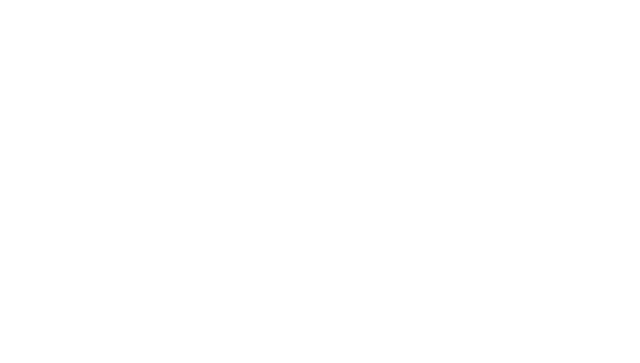
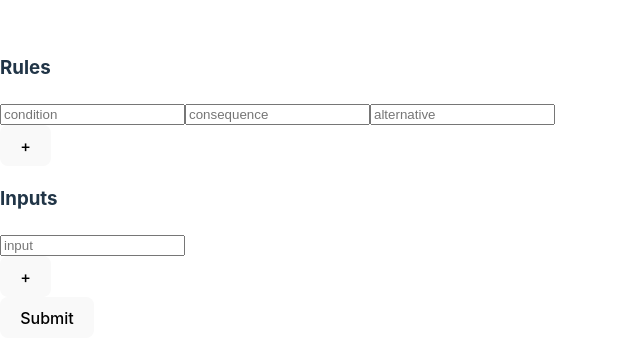
Before and after one commit to josephrobertlopez/React-Rule-Engine, a React (Vite) app: page / in a window 1280 px wide. Shown: the part 213-576 px from the top of the page, without its empty margins (0-640 px from the left). Built offline with nearby package versions, Linux system fonts and the light colour scheme.

Commit message:
Temporary code
UI is formed but code needs heavy refactoring

```diff
--- a/src/App/index.jsx
+++ b/src/App/index.jsx
@@ -1,10 +1,108 @@
 import * as React from 'react';
+import { Ruleset } from "../components/Ruleset";
+import {Rule} from "../components/Rule";
+
+const RuleInput = ({ onChange, index }) => (
+  <div>
+    <input type="text" placeholder="condition" onChange={e => onChange(e, 'condition', index)} />
+    <input type="text" placeholder="consequence" onChange={e => onChange(e, 'consequence', index)} />
+    <input type="text" placeholder="alternative" onChange={e => onChange(e, 'alternative', index)} />
+  </div>
+);
+
+const Input = ({ onChange, index }) => (
+  <div>
+    <input type="text" placeholder="input" onChange={event => onChange(event, 'input', index)} />
+  </div>
+);
+
+const Form = ({ rules, inputs, onRuleChange, onInputChange, onSubmit }) => {
+  const [ruleInputs, setRuleInputs] = React.useState(rules);
+  const [inputValues, setInputValues] = React.useState(inputs);
+
+  const handleRuleChange = (newRuleInputs) => {
+    setRuleInputs(newRuleInputs);
+    onRuleChange(newRuleInputs);
+  };
+
+  const handleInputChange = (newInputValues) => {
+    setInputValues(newInputValues);
+    onInputChange(newInputValues);
+  };
+
+  const handleSubmit = (event) => {
+    event.preventDefault();
+    onSubmit(ruleInputs, inputValues);
+  };
+
+  return (
+    <form onSubmit={handleSubmit}>
+      <div>
+        <h3>Rules</h3>
+        {ruleInputs.map((rule, index) => (
+          <RuleInput
+            key={index}
+            index={index}
+            onChange={handleRuleChange}
+          />
+        ))}
+        <button type="button" onClick={() => handleRuleChange([...ruleInputs, { condition: '', consequence: '', alternative: '' }])}>
+          +
+        </button>
+      </div>
+      <div>
+        <h3>Inputs</h3>
+        {inputValues.map((input, index) => (
+          <Input
+            key={index}
+            index={index}
+            onChange={handleInputChange}
+          />
+        ))}
+        <button type="button" onClick={() => handleInputChange([...inputValues, { input: '' }])}>
+          +
+        </button>
+      </div>
+      <button type="submit">Submit</button>
+    </form>
+  );
+};
 
 const App = () => {
+  const [rules, setRules] = React.useState([
+    { condition: '', consequence: '', alternative: '' },
+  ]);
+
+  const [inputs, setInputs] = React.useState([
+    { input: '' },
+  ]);
+
+  const handleRuleChange = (newRules) => {
+    setRules(newRules);
+  };
+
+  const handleInputChange = (newInputs) => {
+    setInputs(newInputs);
+  };
+
+  // const handleSubmit = () => {
+  //   // Submit logic goes here
+  // };
+  const handleSubmit = event => {
+    console.log(event);
+    onSubmit(rules, inputs);
+  };
   return (
-    <>
-    </>
-  )
+    <div>
+      <Form
+        rules={rules}
+        inputs={inputs}
+        onRuleChange={handleRuleChange}
+        onInputChange={handleInputChange}
+        onSubmit={handleSubmit}
+      />
+    </div>
+  );
 };
 
 export default App;
```
Also changed, not shown: src/components/Form/index.jsx (added, +80 -0 lines), 1 other file (tests, documents, lock files or other folders).
